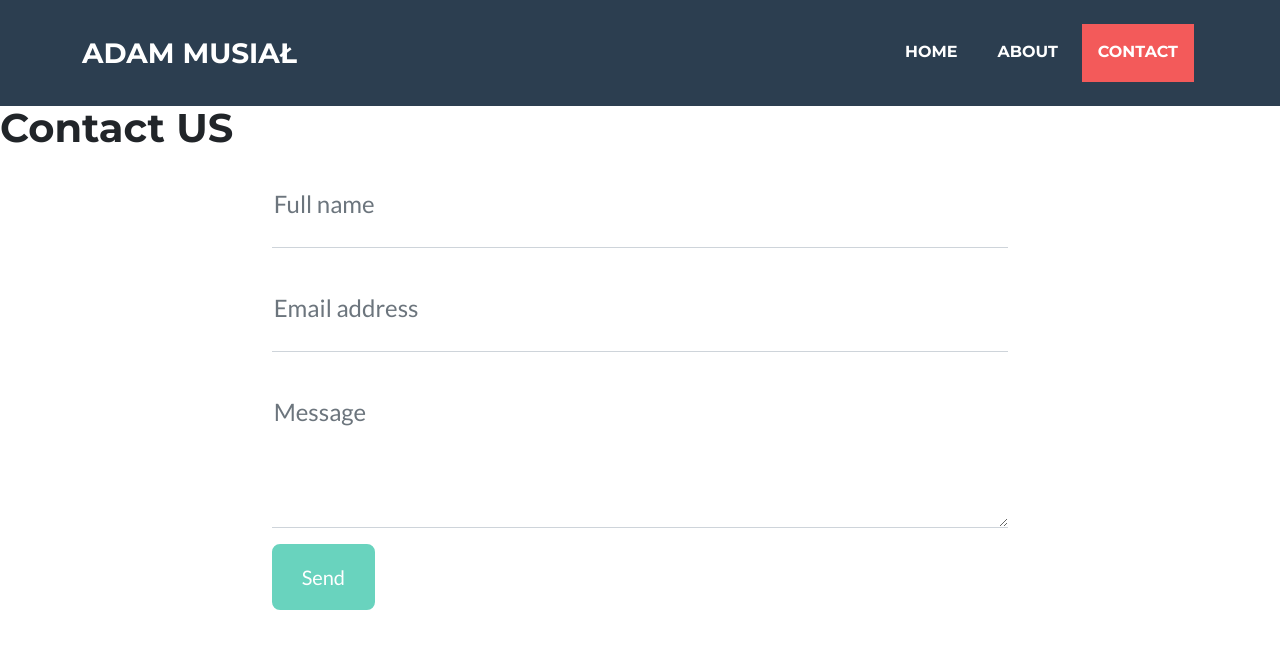
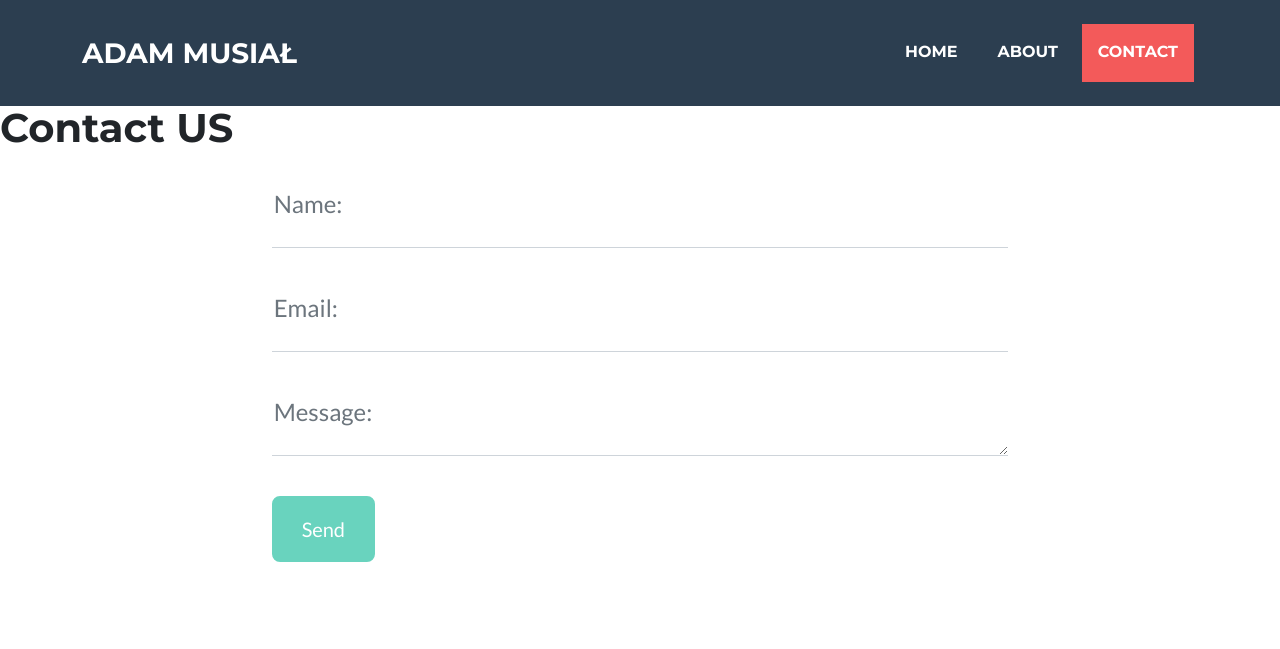
Before and after one commit to adammmusial/django-website, a Django app: page /contact/contact/ in a window 1280 px wide. Shown: the top 649 px of the page. Run offline with Django 5.2, Linux system fonts and the light colour scheme; some libraries are stand-ins or nearby versions.

Commit message:
feat: remove html code and add django tags for form creation

```diff
--- a/personal_website/apps/contact/forms.py
+++ b/personal_website/apps/contact/forms.py
@@ -2,6 +2,19 @@ from django import forms
 
 
 class ContactForm(forms.Form):
-    name = forms.CharField(required=True, widget=forms.TextInput())
-    email = forms.EmailField(required=True, widget=forms.EmailInput())
-    message = forms.CharField(required=True, widget=forms.Textarea())
+    name = forms.CharField(
+        required=True,
+        widget=forms.TextInput(attrs={"class": "form-control", "placeholder": "Name"}),
+    )
+    email = forms.EmailField(
+        required=True,
+        widget=forms.EmailInput(
+            attrs={"class": "form-control", "placeholder": "Email"}
+        ),
+    )
+    message = forms.CharField(
+        required=True,
+        widget=forms.Textarea(
+            attrs={"class": "form-control", "placeholder": "Message", "rows": 5}
+        ),
+    )
--- a/personal_website/apps/contact/urls.py
+++ b/personal_website/apps/contact/urls.py
@@ -6,5 +6,4 @@ app_name = "contact"
 urlpatterns = [
     # path("", views.contact, name=""),
     path("contact/", views.contact, name="contact_form")
-
 ]
--- a/personal_website/apps/contact/views.py
+++ b/personal_website/apps/contact/views.py
@@ -3,12 +3,16 @@ from django.http import HttpRequest, HttpResponse
 
 from .forms import ContactForm
 
+
 def contact(request: HttpRequest) -> HttpResponse:
     if request.method == "GET":
         form = ContactForm()
-        return render(request, "contact.html", {'form': form})  # Return the rendered response
+        return render(
+            request, "contact.html", {"form": form}
+        )  # Return the rendered response
     else:
         raise NotImplementedError
 
+
 # def contact_form(request: HttpRequest) -> HttpResponse:
 #     return render(request, 'contact.html')  # Return the rendered response
--- a/personal_website/templates/contact.html
+++ b/personal_website/templates/contact.html
@@ -6,45 +6,34 @@
 <h1>
     Contact US
 </h1>
-
+<!-- Contact section form -->
 <div class="row justify-content-center">
     <div class="col-lg-8 col-xl-7">
-        <form id="contactForm" data-sb-form-api-token="API_TOKEN">
-            <!-- Name input-->
+        <form id="contactForm" name="sentMessage" method="post" novalidate="novalidate">
+            {% csrf_token %}
+
+            {% for field in form %}
             <div class="form-floating mb-3">
-                <input class="form-control" id="name" type="text" placeholder="Enter your name..." data-sb-validations="required" />
-                <label for="name">Full name</label>
-                <div class="invalid-feedback" data-sb-feedback="name:required">A name is required.</div>
+                {{ field.label_tag }}
+                {{ field }}
+                {% for error in field.errors %}
+                <p class="text-center text-danger mb-3">Error sending message!</p>
+                {% endfor %}
             </div>
-            <!-- Email address input-->
-            <div class="form-floating mb-3">
-                <input class="form-control" id="email" type="email" placeholder="name@example.com" data-sb-validations="required,email" />
-                <label for="email">Email address</label>
-                <div class="invalid-feedback" data-sb-feedback="email:required">An email is required.</div>
-                <div class="invalid-feedback" data-sb-feedback="email:email">Email is not valid.</div>
-            </div>
-            <!-- Message input-->
-            <div class="form-floating mb-3">
-                <textarea class="form-control" id="message" type="text" placeholder="Enter your message here..." style="height: 10rem" data-sb-validations="required"></textarea>
-                <label for="message">Message</label>
-                <div class="invalid-feedback" data-sb-feedback="message:required">A message is required.</div>
-            </div>
+            {% endfor %}
 
-            <div class="d-none" id="submitSuccessMessage">
-                <div class="text-center mb-3">
-                    <div class="fw-bolder">Form submission successful!</div>
-                    To activate this form, sign up at
             <br />
-                    <a href="https://startbootstrap.com/solution/contact-forms">https://startbootstrap.com/solution/contact-forms</a>
+            <div class = "form-group"><button class="btn btn-primary btn-xl disabled" id="submitButton" type="submit">Send</button></div>
     </div>
 </div>
 <!-- Submit error message-->
 <!---->
 <!-- This is what your users will see when there is-->
 <!-- an error submitting the form-->
-            <div class="d-none" id="submitErrorMessage"><div class="text-center text-danger mb-3">Error sending message!</div></div>
+<div class="d-none" id="submitErrorMessage">
+    <div class="text-center text-danger mb-3">Error sending message!</div>
+</div>
 <!-- Submit Button-->
-            <button class="btn btn-primary btn-xl disabled" id="submitButton" type="submit">Send</button>
 </form>
 </div>
 </div>
```
Also changed, not shown: personal_website/settings.py (+6 -8 lines). Lines whose indentation alone changed are shown as unchanged.
